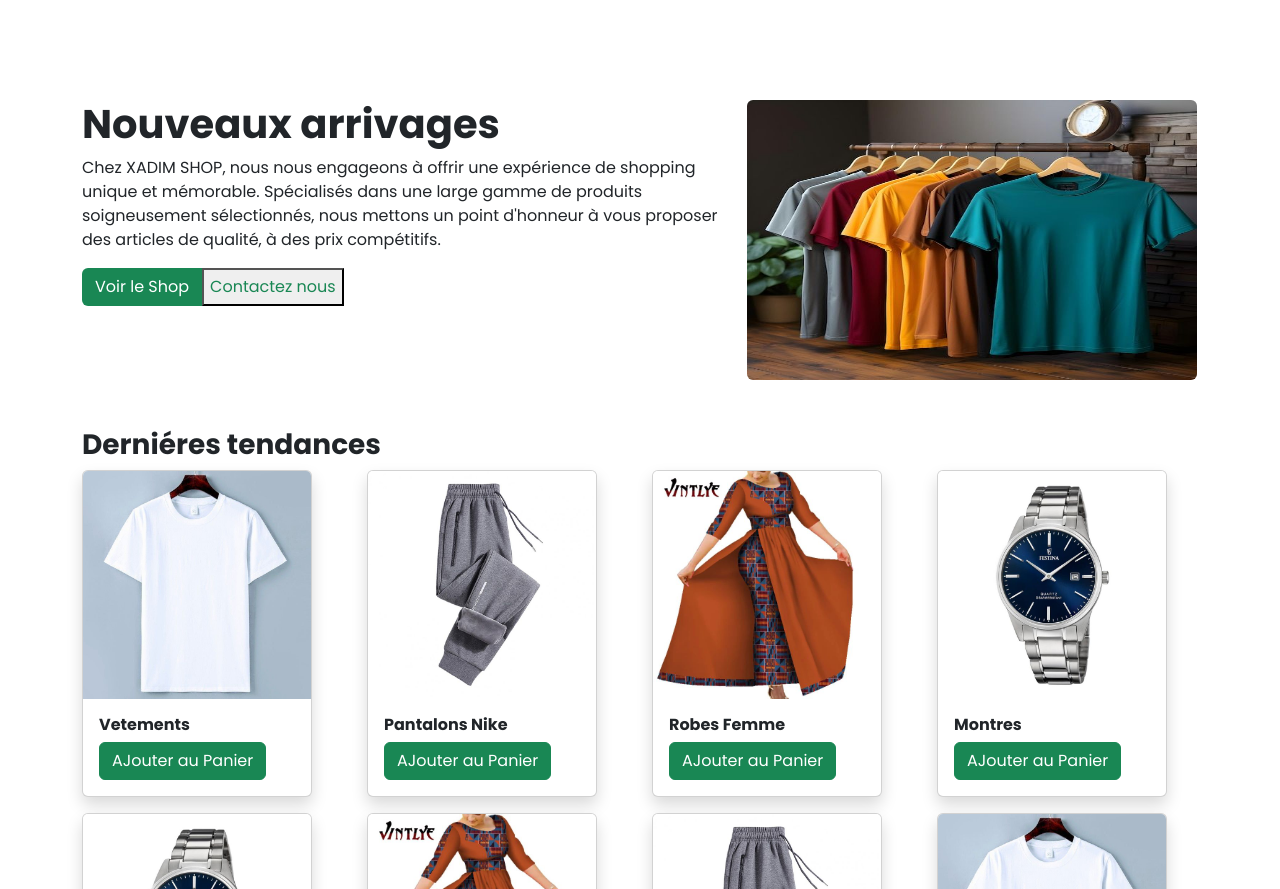
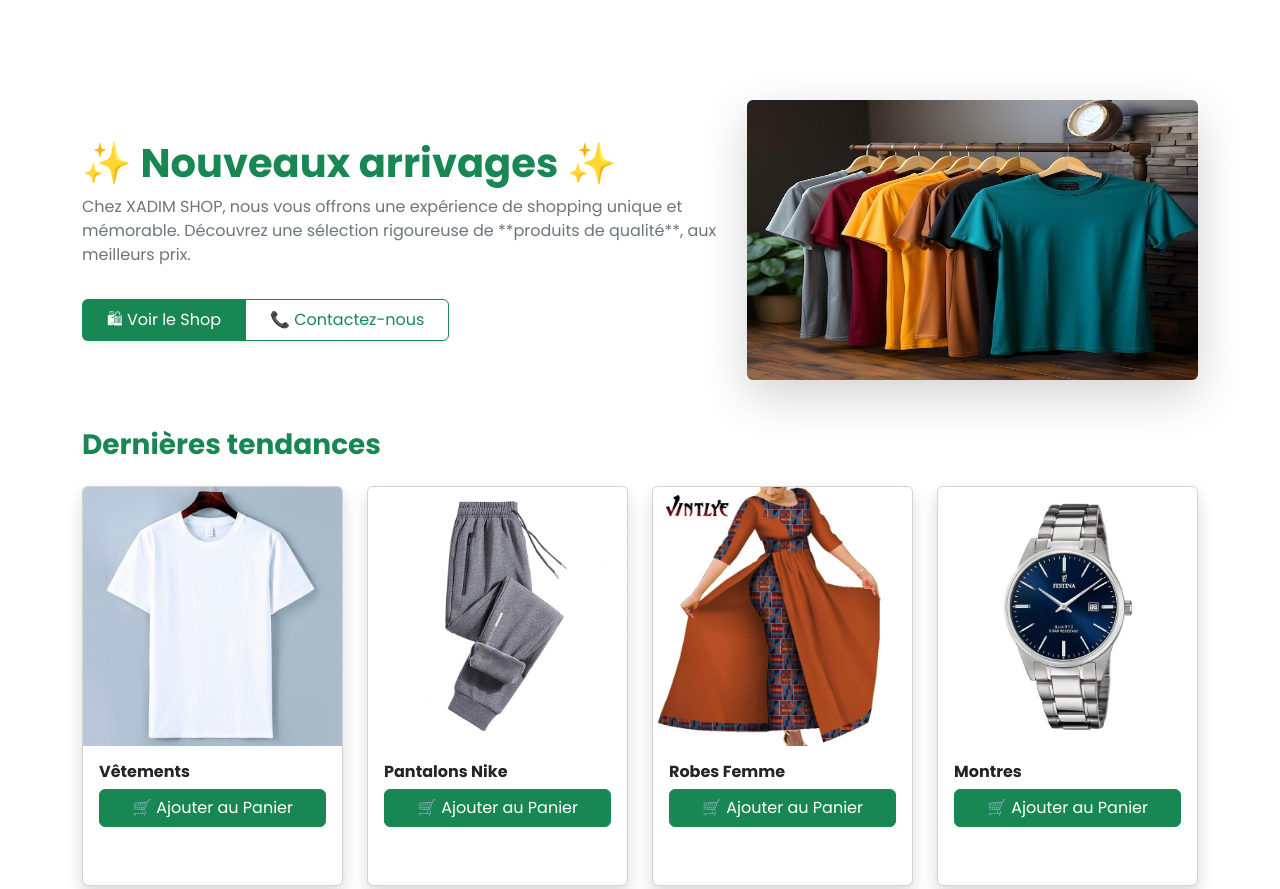
Before and after one commit to KhadimFall0503/Boutique, a plain HTML site: page index.html in a window 1280 px wide. Shown: the part 820-1709 px from the top of the page. Drawn offline with nearby package versions, Linux system fonts and the light colour scheme.

Commit message:
Modification de quelques sections

```diff
--- a/index.html
+++ b/index.html
@@ -40,66 +40,73 @@
     </nav>
     <section class="fond">
         <h1 class="text-center text-white ps fw-bold">BIENVENUE DANS XADIM SHOP</h1>
+        <p class="text-center text-white">Votre destination de shopping en ligne pour les dernières tendances et les meilleures offres</p>
+        <div class="text-center">
+            <button class="btn btn-success text-white">Voir le Shop</button>
+            <button class="btn btn-outline-light">Contactez nous</button>
     </section>
 
    <section class="presentation pp">
     <div class="container">
-            <div class="row">
+        <div class="row align-items-center">
             <div class="col-md-7">
-                    <h1 class="fw-bold">Nouveaux arrivages</h1>
-                    <p class="lead">Chez XADIM SHOP, nous nous engageons à offrir une expérience de shopping unique et mémorable. Spécialisés dans une large gamme de produits soigneusement sélectionnés, nous mettons un point d'honneur à vous proposer des articles de qualité, à des prix compétitifs.</p>
-                    <div class="btn-group">
-                        <button class=" btn bg-success text-white" type="button">Voir le Shop</button>
-                        <button class="btn-outline-success text-success" type="button">Contactez nous</button>
+                <h1 class="fw-bold text-success">✨ Nouveaux arrivages ✨</h1>
+                <p class="lead text-secondary">
+                    Chez <strong>XADIM SHOP</strong>, nous vous offrons une expérience de shopping unique et mémorable.
+                    Découvrez une sélection rigoureuse de **produits de qualité**, aux meilleurs prix.
+                </p>
+                <div class="btn-group mt-3">
+                    <button class="btn bg-success text-white px-4 py-2 shadow-sm" type="button">🛍 Voir le Shop</button>
+                    <button class="btn btn-outline-success text-success px-4 py-2 shadow-sm" type="button">📞 Contactez-nous</button>
                 </div>
             </div>
             <div class="col-md-5">
-                    <img src="images/vet.jpg" class="img-fluid image rounded" alt="">
+                <img src="images/vet.jpg" class="img-fluid image rounded shadow-lg" alt="Vêtements en vente">
             </div>
         </div>
     </div>
 </section>
 <section class="tendances pt-5">
     <div class="container">
-            <h3 class="fw-bold">Derniéres tendances</h3>
-            <div class="row">
-                <div class="col-lg-3">
-                    <div class="card shadow" >
-                        <img class="card-img-top" src="images/vet2.jpg" class="img-fluid" alt="Card image">
+        <h3 class="fw-bold text-success mb-4">Dernières tendances </h3>
+        <div class="row d-flex justify-content-center">
+            <div class="col-lg-3 col-md-6 mb-4">
+                <div class="card shadow">
+                    <img class="card-img-top img-fluid" src="images/vet2.jpg" alt="Vêtements">
                     <div class="card-body">
-                          <h6 class="card-title  fw-bold">Vetements</h6>
-                          <a href="#" class="btn btn-success">AJouter au Panier</a>
+                        <h6 class="card-title fw-bold">Vêtements</h6>
+                        <a href="#" class="btn btn-success w-100">🛒 Ajouter au Panier</a>
                     </div>
                 </div>
             </div>
-                    <div class="col-lg-3">
-                        <div class="card shadow" >
-                            <img class="card-img-top" src="images/pantalon.jpg" class="img-fluid" alt="Card image">
+            <div class="col-lg-3 col-md-6 mb-4">
+                <div class="card shadow">
+                    <img class="card-img-top img-fluid" src="images/pantalon.jpg" alt="Pantalons Nike">
                     <div class="card-body">
-                            <h6 class="card-title  fw-bold">Pantalons Nike</h6>
-                            <a href="#" class="btn btn-success">AJouter au Panier</a>
+                        <h6 class="card-title fw-bold">Pantalons Nike</h6>
+                        <a href="#" class="btn btn-success w-100">🛒 Ajouter au Panier</a>
                     </div>
                 </div>
             </div>
-                <div class="col-lg-3">
-                    <div class="card shadow" >
-                        <img class="card-img-top" src="images/robe.jpg" class="img-fluid" alt="Card image">
+            <div class="col-lg-3 col-md-6 mb-4">
+                <div class="card shadow">
+                    <img class="card-img-top img-fluid" src="images/robe.jpg" alt="Robes Femme">
                     <div class="card-body">
-                        <h6 class="card-title  fw-bold">Robes Femme</h6>
-                        <a href="#" class="btn btn-success">AJouter au Panier</a>
+                        <h6 class="card-title fw-bold">Robes Femme</h6>
+                        <a href="#" class="btn btn-success w-100">🛒 Ajouter au Panier</a>
                     </div>
                 </div>
             </div>
-            <div class="col-lg-3">
-                <div class="card shadow" >
-                    <img class="card-img-top" src="images/montres.jpg" class="img-fluid" alt="Card image">
+            <div class="col-lg-3 col-md-6 mb-4">
+                <div class="card shadow">
+                    <img class="card-img-top img-fluid" src="images/montres.jpg" alt="Montres">
                     <div class="card-body">
-                    <h6 class="card-title  fw-bold">Montres</h6>
-                    <a href="#" class="btn btn-success">AJouter au Panier</a>
+                        <h6 class="card-title fw-bold">Montres</h6>
+                        <a href="#" class="btn btn-success w-100">🛒 Ajouter au Panier</a>
                     </div>
                 </div>
             </div>
-
+        </div>
     </div>
 </section>
     <section class="tendances pt-3">
--- a/style.css
+++ b/style.css
@@ -11,6 +11,19 @@ body{
 .fond{
     background: url("images/fond.avif") no-repeat center center/cover;
     height: 100vh;
+    position: relative;
+    z-index: 1;
+    background-attachment: fixed;
+}
+.fond::before{
+    content: "";
+    position: absolute;
+    top: 0;
+    left: 0;
+    width: 100%;
+    height: 100%;
+    background-color: rgba(0, 0, 0, 0.5); /* Couleur de superposition */
+    z-index: -1; /* Assurez-vous que le pseudo-élément est au-dessus de l'image de fond */
 }
 .ps{
     padding-top: 330px;
@@ -22,11 +35,12 @@ body{
     font-size: 16px;
 }
 .image{
-    width: 450px;
+    width: 100%;
     height: 280px;
 }
 .card{
-    width: 230px;
+    width: 100%;
+    height: 400px;
 
 }
 .navbar-toggler-icon {
```
Lines whose indentation alone changed are shown as unchanged.
